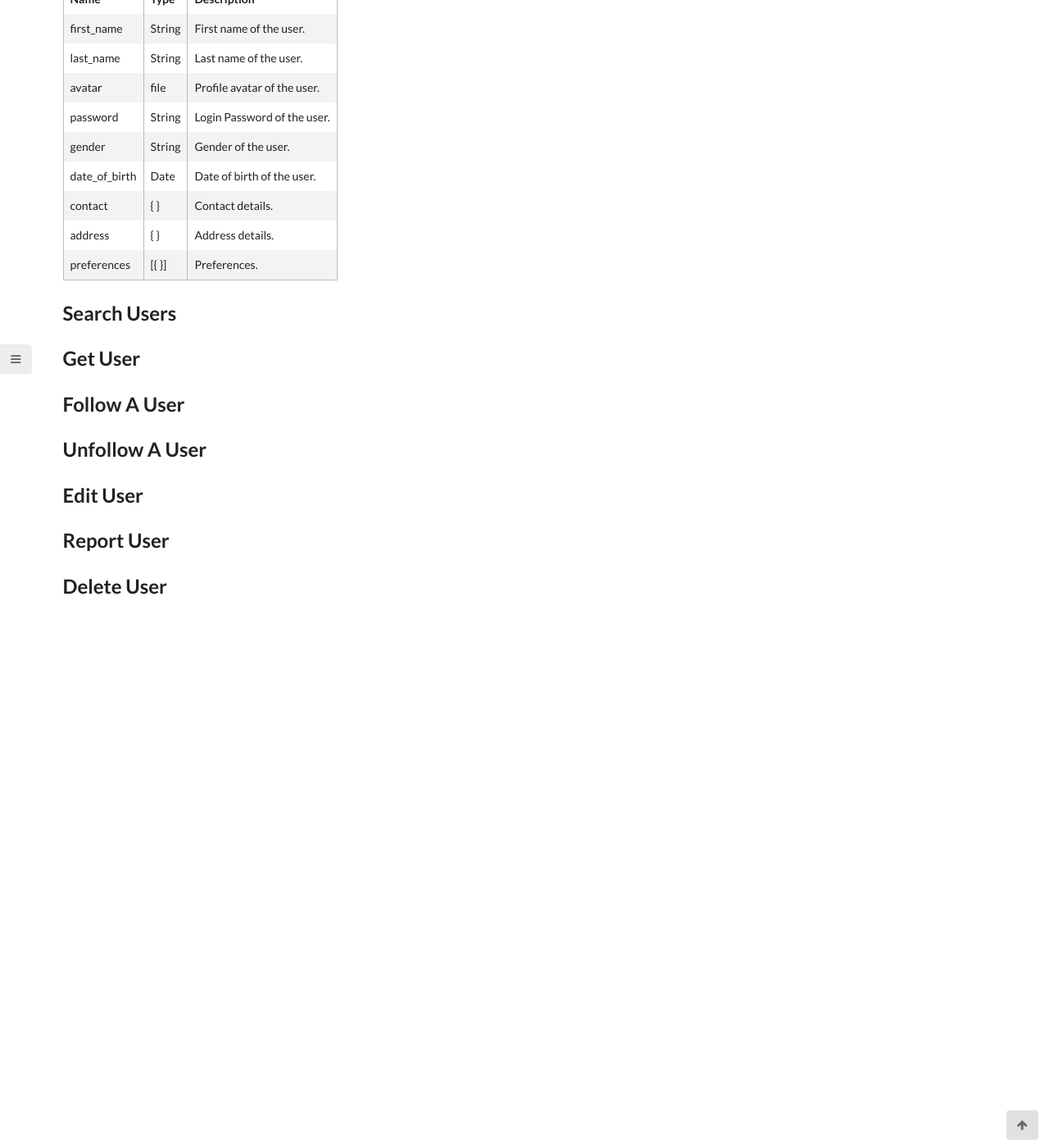
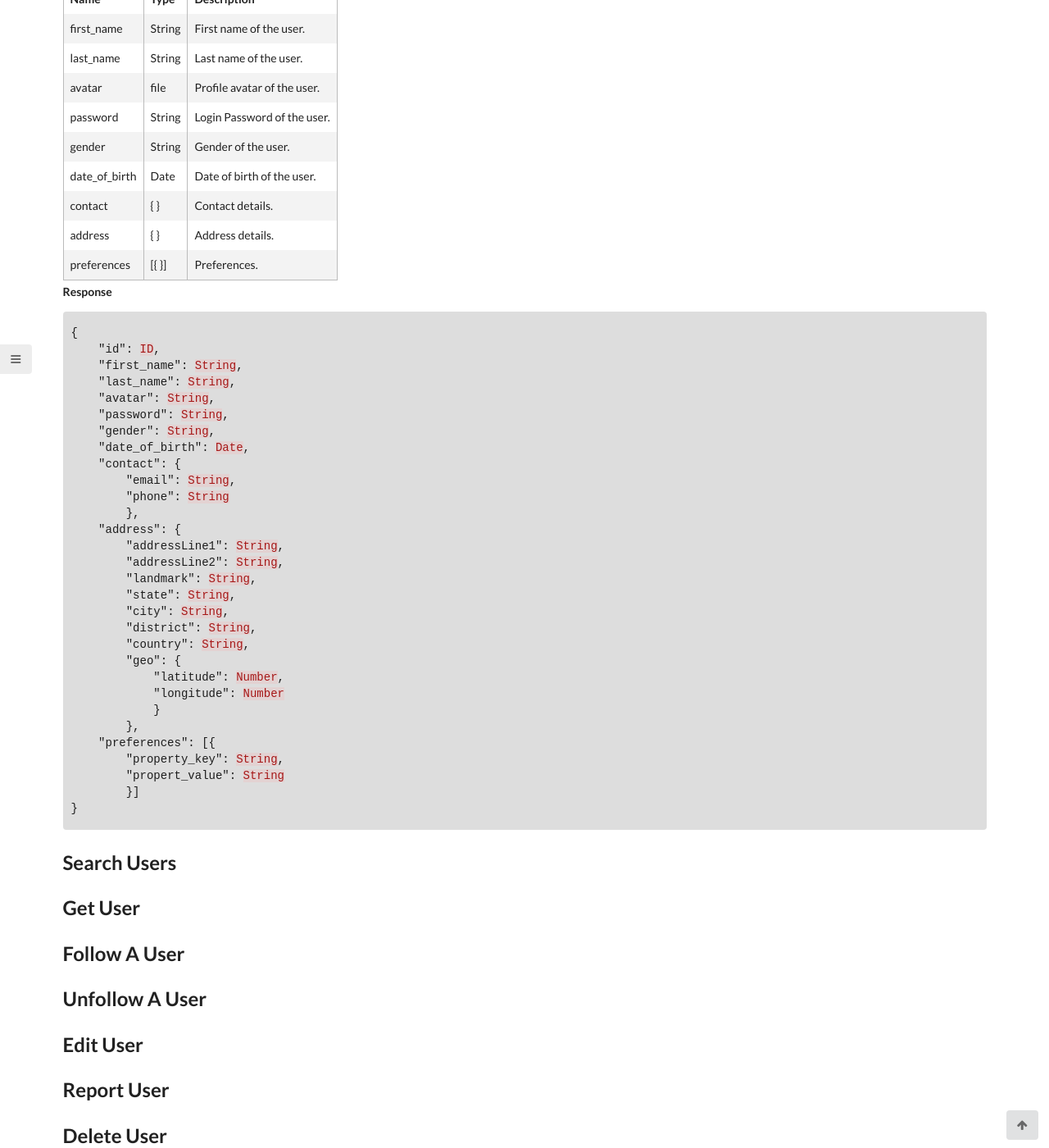
Before and after one commit to letsallchef/docs, a Jekyll site: the page built from _posts/api/2017-03-04-users.md, in a window 1280 px wide and 1400 px high, scrolled down 368 px. Shown: the whole window at 82% size. Built offline with Jekyll 4.4.1, drawn with Linux system fonts in a browser that asks for light colours; before the commit the page ends 1098 px from its top, so only the background shows below that.

Commit message:
adds Create user response

```diff
--- a/_posts/api/2017-03-04-users.md
+++ b/_posts/api/2017-03-04-users.md
@@ -26,6 +26,40 @@ Chefs and awesome people are now just a click away !
 | address | { } | Address details. |
 | preferences | [{ }] | Preferences. |
 
+**Response**
+
+{% highlight json %}
+{
+    "id": ID,
+    "first_name": String,
+    "last_name": String,
+    "avatar": String,
+    "password": String,
+    "gender": String,
+    "date_of_birth": Date,
+    "contact": {
+        "email": String,
+        "phone": String
+        },
+    "address": {
+        "addressLine1": String,
+        "addressLine2": String,
+        "landmark": String,
+        "state": String,
+        "city": String,
+        "district": String,
+        "country": String,
+        "geo": {
+            "latitude": Number,
+            "longitude": Number
+            }
+        },
+    "preferences": [{
+        "property_key": String,
+        "propert_value": String
+        }]
+}
+{% endhighlight %}
 
 ## Search Users
 
```
